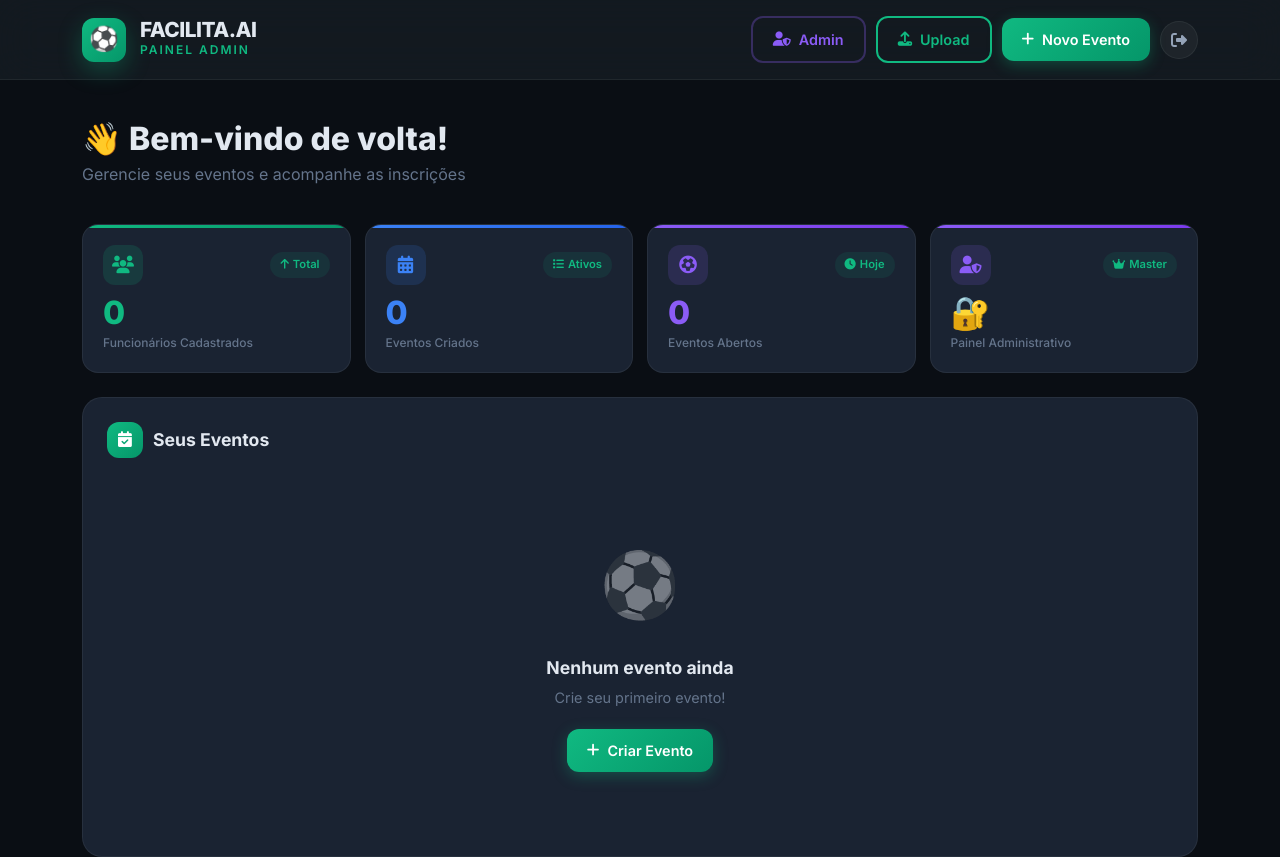
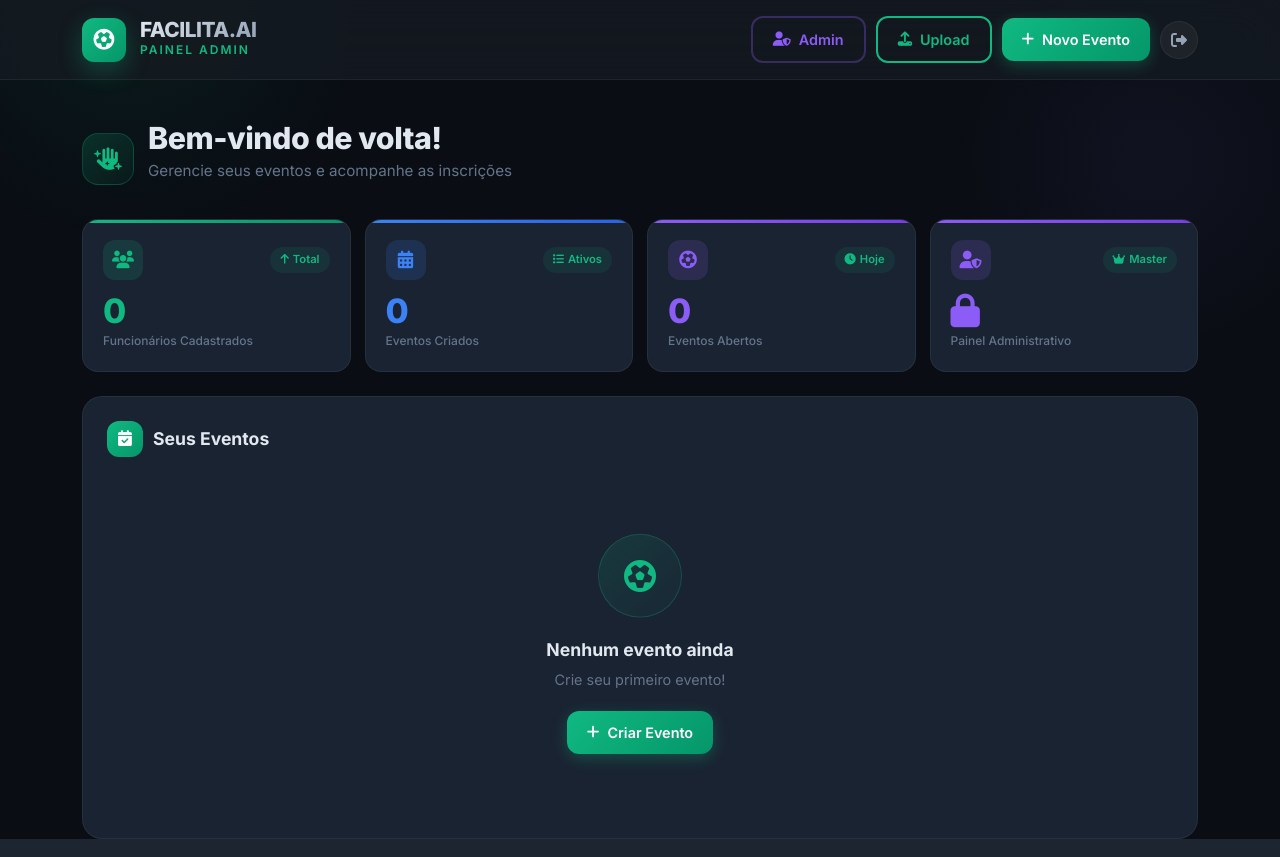
Before and after one commit to brenobucciarati/facilita.ai, a Flask app: page /admin/dashboard in a window 1280 px wide. Run offline with Flask 3, Linux system fonts and the light colour scheme; a user stored in the database is signed in; data that the repository does not hold is empty.

Commit message:
Update dashboard.html

```diff
--- a/templates/admin/dashboard.html
+++ b/templates/admin/dashboard.html
@@ -13,14 +13,26 @@
         --radius-lg: 16px; --radius-xl: 20px;
     }
     body { background: var(--bg-primary) !important; font-family: 'Inter', 'Segoe UI', sans-serif; }
-    .navbar-dashboard { background: rgba(20,27,34,0.9); backdrop-filter: blur(20px); -webkit-backdrop-filter: blur(20px); border-bottom: 1px solid var(--border-color); padding: 16px 0; position: sticky; top: 0; z-index: 100; }
+
+    /* ===== Ambient background glow ===== */
+    body::before {
+        content: ''; position: fixed; inset: 0; pointer-events: none; z-index: 0;
+        background:
+            radial-gradient(600px circle at 10% 0%, rgba(16,185,129,0.08), transparent 40%),
+            radial-gradient(500px circle at 90% 20%, rgba(139,92,246,0.06), transparent 40%);
+    }
+    .container { position: relative; z-index: 1; }
+
+    /* ===== Navbar ===== */
+    .navbar-dashboard { background: rgba(20,27,34,0.85); backdrop-filter: blur(20px); -webkit-backdrop-filter: blur(20px); border-bottom: 1px solid var(--border-color); padding: 16px 0; position: sticky; top: 0; z-index: 100; }
     .navbar-brand-dash { display: flex; align-items: center; gap: 14px; text-decoration: none; }
-    .brand-logo { width: 44px; height: 44px; background: linear-gradient(135deg, #10b981, #059669); border-radius: var(--radius-md); display: flex; align-items: center; justify-content: center; color: #fff; font-size: 1.5em; box-shadow: 0 8px 25px rgba(16,185,129,0.3); }
+    .brand-logo { width: 44px; height: 44px; background: linear-gradient(135deg, #10b981, #059669); border-radius: var(--radius-md); display: flex; align-items: center; justify-content: center; color: #fff; font-size: 1.3em; box-shadow: 0 8px 25px rgba(16,185,129,0.3); transition: transform 0.3s ease; }
+    .navbar-brand-dash:hover .brand-logo { transform: rotate(-8deg) scale(1.05); }
     .brand-text { color: var(--text-primary); }
-    .brand-title { font-size: 1.3em; font-weight: 800; letter-spacing: -0.5px; line-height: 1; }
+    .brand-title { font-size: 1.3em; font-weight: 800; letter-spacing: -0.5px; line-height: 1; background: linear-gradient(135deg, #e2e8f0, #94a3b8); -webkit-background-clip: text; background-clip: text; -webkit-text-fill-color: transparent; }
     .brand-subtitle { font-size: 0.75em; color: var(--accent-green); letter-spacing: 2px; text-transform: uppercase; font-weight: 600; }
     .nav-actions { display: flex; gap: 10px; align-items: center; }
-    .btn-dash { padding: 10px 20px; border-radius: var(--radius-md); font-weight: 600; font-size: 0.9em; text-decoration: none; transition: all 0.3s; display: inline-flex; align-items: center; gap: 8px; border: none; cursor: pointer; white-space: nowrap; }
+    .btn-dash { padding: 10px 20px; border-radius: var(--radius-md); font-weight: 600; font-size: 0.9em; text-decoration: none; transition: all 0.25s cubic-bezier(.4,0,.2,1); display: inline-flex; align-items: center; gap: 8px; border: none; cursor: pointer; white-space: nowrap; }
     .btn-dash-primary { background: linear-gradient(135deg, var(--accent-green), var(--accent-green-dark)); color: #fff; box-shadow: 0 4px 15px rgba(16,185,129,0.3); }
     .btn-dash-primary:hover { transform: translateY(-2px); box-shadow: 0 8px 25px rgba(16,185,129,0.4); color: #fff; }
     .btn-dash-outline { background: transparent; color: var(--accent-green); border: 2px solid var(--accent-green); }
@@ -28,77 +40,112 @@
     .btn-dash-admin { background: transparent; color: var(--accent-purple); border: 2px solid rgba(139,92,246,0.3); }
     .btn-dash-admin:hover { background: var(--accent-purple); color: #fff; transform: translateY(-2px); box-shadow: 0 6px 20px rgba(139,92,246,0.4); }
     .btn-icon { width: 38px; height: 38px; border-radius: 50%; display: flex; align-items: center; justify-content: center; background: rgba(255,255,255,0.05); color: var(--text-secondary); border: 1px solid var(--border-color); cursor: pointer; transition: all 0.3s ease; text-decoration: none; }
-    .btn-icon:hover { background: rgba(255,255,255,0.1); color: var(--text-primary); }
-    .welcome-section { padding: 40px 0 20px; }
-    .welcome-title { font-size: 2em; font-weight: 800; color: var(--text-primary); margin-bottom: 4px; }
-    .welcome-subtitle { color: var(--text-muted); font-size: 1em; }
+    .btn-icon:hover { background: rgba(239,68,68,0.15); color: #ef4444; transform: rotate(-8deg); }
+
+    /* ===== Welcome ===== */
+    .welcome-section { padding: 40px 0 20px; display: flex; align-items: center; gap: 14px; animation: fadeInUp 0.5s ease both; }
+    .welcome-icon { width: 52px; height: 52px; border-radius: var(--radius-lg); background: linear-gradient(135deg, rgba(16,185,129,0.18), rgba(16,185,129,0.05)); border: 1px solid rgba(16,185,129,0.25); display: flex; align-items: center; justify-content: center; color: var(--accent-green); font-size: 1.4em; animation: wave 2.2s ease-in-out infinite; flex-shrink: 0; }
+    .welcome-title { font-size: 1.9em; font-weight: 800; color: var(--text-primary); margin-bottom: 2px; letter-spacing: -0.5px; }
+    .welcome-subtitle { color: var(--text-muted); font-size: 0.95em; }
+    @keyframes wave { 0%,100%{transform:rotate(0)} 25%{transform:rotate(-12deg)} 75%{transform:rotate(12deg)} }
+
+    /* ===== Stats grid ===== */
     .stats-grid { display: grid; grid-template-columns: repeat(auto-fit, minmax(200px, 1fr)); gap: 14px; margin-bottom: 24px; }
-    .stat-card-dash { background: var(--bg-card); border: 1px solid var(--border-color); border-radius: var(--radius-lg); padding: 20px; position: relative; overflow: hidden; transition: all 0.3s ease; cursor: default; }
+    .stat-card-dash {
+        background: var(--bg-card); border: 1px solid var(--border-color); border-radius: var(--radius-lg);
+        padding: 20px; position: relative; overflow: hidden; cursor: default;
+        transition: transform 0.3s cubic-bezier(.4,0,.2,1), box-shadow 0.3s ease, border-color 0.3s ease;
+        animation: fadeInUp 0.5s ease both;
+    }
+    .stat-card-dash:nth-child(1){ animation-delay: .05s; }
+    .stat-card-dash:nth-child(2){ animation-delay: .1s; }
+    .stat-card-dash:nth-child(3){ animation-delay: .15s; }
+    .stat-card-dash:nth-child(4){ animation-delay: .2s; }
     .stat-card-dash.clickable { cursor: pointer; }
-    .stat-card-dash.clickable:hover { transform: translateY(-4px); border-color: var(--accent-purple); box-shadow: 0 15px 40px rgba(139,92,246,0.15); }
+    .stat-card-dash.clickable:hover { transform: translateY(-4px); border-color: rgba(139,92,246,0.4); box-shadow: 0 15px 40px rgba(139,92,246,0.18); }
     .stat-card-dash:not(.clickable):hover { transform: translateY(-4px); border-color: rgba(16,185,129,0.3); box-shadow: 0 20px 50px rgba(0,0,0,0.4); }
     .stat-card-dash::before { content: ''; position: absolute; top: 0; left: 0; width: 100%; height: 3px; }
     .stat-card-green::before { background: linear-gradient(90deg, #10b981, #059669); }
     .stat-card-blue::before { background: linear-gradient(90deg, #3b82f6, #2563eb); }
     .stat-card-purple::before { background: linear-gradient(90deg, #8b5cf6, #7c3aed); }
-    .stat-header { display: flex; align-items: center; justify-content: space-between; margin-bottom: 12px; }
-    .stat-icon-circle { width: 40px; height: 40px; border-radius: var(--radius-md); display: flex; align-items: center; justify-content: center; font-size: 1.1em; }
+    .stat-header { display: flex; align-items: center; justify-content: space-between; margin-bottom: 14px; }
+    .stat-icon-circle { width: 40px; height: 40px; border-radius: var(--radius-md); display: flex; align-items: center; justify-content: center; font-size: 1.1em; transition: transform 0.3s ease; }
+    .stat-card-dash:hover .stat-icon-circle { transform: scale(1.1) rotate(-6deg); }
     .stat-icon-green { background: rgba(16,185,129,0.15); color: #10b981; }
     .stat-icon-blue { background: rgba(59,130,246,0.15); color: #3b82f6; }
     .stat-icon-purple { background: rgba(139,92,246,0.15); color: #8b5cf6; }
     .stat-trend { font-size: 0.7em; font-weight: 600; padding: 4px 10px; border-radius: 20px; }
     .stat-trend-up { background: rgba(16,185,129,0.1); color: #10b981; }
-    .stat-value-dash { font-size: 2em; font-weight: 800; line-height: 1; margin-bottom: 4px; }
+    .stat-value-dash { font-size: 2.1em; font-weight: 800; line-height: 1; margin-bottom: 4px; letter-spacing: -1px; }
     .stat-value-green { color: #10b981; }
     .stat-value-blue { color: #3b82f6; }
     .stat-value-purple { color: #8b5cf6; }
     .stat-label-dash { color: var(--text-muted); font-size: 0.75em; font-weight: 500; }
-    .events-section { background: var(--bg-card); border: 1px solid var(--border-color); border-radius: var(--radius-xl); padding: 24px; }
+
+    /* ===== Events section ===== */
+    .events-section { background: var(--bg-card); border: 1px solid var(--border-color); border-radius: var(--radius-xl); padding: 24px; animation: fadeInUp 0.5s ease .25s both; }
     .section-header { display: flex; align-items: center; justify-content: space-between; margin-bottom: 20px; flex-wrap: wrap; gap: 12px; }
     .section-title { display: flex; align-items: center; gap: 10px; color: var(--text-primary); font-size: 1.1em; font-weight: 700; }
     .section-title .icon-bg { width: 36px; height: 36px; background: linear-gradient(135deg, #10b981, #059669); border-radius: var(--radius-md); display: flex; align-items: center; justify-content: center; color: #fff; font-size: 0.9em; }
     .event-count-badge { background: rgba(16,185,129,0.1); color: var(--accent-green); padding: 4px 12px; border-radius: 20px; font-weight: 600; font-size: 0.8em; }
     .events-grid { display: grid; grid-template-columns: repeat(auto-fill, minmax(320px, 1fr)); gap: 16px; }
-    .event-card { background: var(--bg-secondary); border: 1px solid var(--border-color); border-radius: var(--radius-lg); padding: 20px; transition: all 0.3s ease; position: relative; overflow: hidden; }
-    .event-card:hover { border-color: rgba(16,185,129,0.3); transform: translateY(-2px); box-shadow: 0 20px 50px rgba(0,0,0,0.4); }
-    .event-card-header { display: flex; align-items: flex-start; justify-content: space-between; margin-bottom: 12px; }
-    .event-name { font-size: 1em; font-weight: 700; color: var(--text-primary); margin-bottom: 4px; }
-    .event-code { font-size: 0.7em; color: var(--accent-green); font-family: 'Courier New', monospace; background: rgba(16,185,129,0.1); padding: 4px 8px; border-radius: var(--radius-sm); display: inline-block; }
-    .event-status { padding: 4px 10px; border-radius: 20px; font-size: 0.7em; font-weight: 700; text-transform: uppercase; letter-spacing: 1px; }
+    .event-card {
+        background: var(--bg-secondary); border: 1px solid var(--border-color); border-radius: var(--radius-lg);
+        padding: 20px; position: relative; overflow: hidden;
+        transition: transform 0.3s cubic-bezier(.4,0,.2,1), box-shadow 0.3s ease, border-color 0.3s ease;
+        animation: fadeInUp 0.45s ease both;
+    }
+    .event-card:hover { border-color: rgba(16,185,129,0.35); transform: translateY(-3px); box-shadow: 0 20px 50px rgba(0,0,0,0.45); }
+    .event-card-header { display: flex; align-items: flex-start; justify-content: space-between; margin-bottom: 12px; gap: 10px; }
+    .event-name { font-size: 1em; font-weight: 700; color: var(--text-primary); margin-bottom: 6px; }
+    .event-code { font-size: 0.7em; color: var(--accent-green); font-family: 'Courier New', monospace; background: rgba(16,185,129,0.1); padding: 4px 8px; border-radius: var(--radius-sm); display: inline-flex; align-items: center; gap: 5px; }
+    .event-status { padding: 4px 10px; border-radius: 20px; font-size: 0.65em; font-weight: 700; text-transform: uppercase; letter-spacing: 1px; display: inline-flex; align-items: center; gap: 5px; white-space: nowrap; }
     .status-aberto { background: rgba(16,185,129,0.15); color: #10b981; border: 1px solid rgba(16,185,129,0.3); }
+    .status-aberto i { animation: pulse 1.6s ease-in-out infinite; }
     .status-fechado { background: rgba(239,68,68,0.15); color: #ef4444; border: 1px solid rgba(239,68,68,0.3); }
-    .event-details { display: grid; grid-template-columns: 1fr 1fr; gap: 8px; margin-bottom: 16px; }
-    .event-detail { display: flex; align-items: center; gap: 6px; color: var(--text-secondary); font-size: 0.8em; }
+    @keyframes pulse { 0%,100%{opacity:1} 50%{opacity:.35} }
+    .event-details { display: grid; grid-template-columns: 1fr 1fr; gap: 10px; margin-bottom: 16px; padding: 12px; background: rgba(255,255,255,0.02); border-radius: var(--radius-md); border: 1px solid var(--border-color); }
+    .event-detail { display: flex; align-items: center; gap: 7px; color: var(--text-secondary); font-size: 0.8em; }
     .event-detail i { color: var(--accent-green); font-size: 0.9em; width: 16px; text-align: center; }
-    .btn-event { flex: 1; padding: 8px; border-radius: var(--radius-md); font-weight: 600; font-size: 0.8em; text-decoration: none; text-align: center; transition: all 0.3s ease; display: inline-flex; align-items: center; justify-content: center; gap: 4px; }
+    .btn-event { flex: 1; padding: 9px; border-radius: var(--radius-md); font-weight: 600; font-size: 0.8em; text-decoration: none; text-align: center; transition: all 0.25s cubic-bezier(.4,0,.2,1); display: inline-flex; align-items: center; justify-content: center; gap: 5px; }
     .btn-event-primary { background: linear-gradient(135deg, #10b981, #059669); color: #fff; }
     .btn-event-primary:hover { box-shadow: 0 8px 25px rgba(16,185,129,0.4); color: #fff; transform: translateY(-1px); }
     .btn-event-outline { background: transparent; color: var(--accent-green); border: 2px solid var(--accent-green); }
     .btn-event-outline:hover { background: var(--accent-green); color: #fff; }
-    .btn-copiar { background: transparent; color: #8b5cf6; border: 2px solid rgba(139,92,246,0.3); border-radius: var(--radius-md); padding: 8px 12px; font-weight: 600; font-size: 0.8em; cursor: pointer; transition: all 0.3s ease; display: inline-flex; align-items: center; gap: 4px; justify-content: center; flex: 1; }
+    .btn-copiar { background: transparent; color: #8b5cf6; border: 2px solid rgba(139,92,246,0.3); border-radius: var(--radius-md); padding: 9px 12px; font-weight: 600; font-size: 0.8em; cursor: pointer; transition: all 0.25s cubic-bezier(.4,0,.2,1); display: inline-flex; align-items: center; gap: 5px; justify-content: center; flex: 1; }
     .btn-copiar:hover { background: #8b5cf6; color: #fff; border-color: #8b5cf6; transform: translateY(-1px); }
-    .btn-copiar.copiado { background: #10b981; border-color: #10b981; color: #fff; }
-    .btn-excluir { background: transparent; color: #ef4444; border: 2px solid rgba(239,68,68,0.3); border-radius: var(--radius-md); padding: 8px 12px; font-weight: 600; font-size: 0.8em; cursor: pointer; transition: all 0.3s ease; display: inline-flex; align-items: center; gap: 4px; justify-content: center; flex: 1; }
+    .btn-copiar.copiado { background: #10b981; border-color: #10b981; color: #fff; animation: pop 0.3s ease; }
+    @keyframes pop { 0%{transform:scale(1)} 50%{transform:scale(1.06)} 100%{transform:scale(1)} }
+    .btn-excluir { background: transparent; color: #ef4444; border: 2px solid rgba(239,68,68,0.3); border-radius: var(--radius-md); padding: 9px 12px; font-weight: 600; font-size: 0.8em; cursor: pointer; transition: all 0.25s cubic-bezier(.4,0,.2,1); display: inline-flex; align-items: center; gap: 5px; justify-content: center; flex: 1; }
     .btn-excluir:hover { background: #ef4444; color: #fff; border-color: #ef4444; transform: translateY(-1px); }
+
+    /* ===== Modal ===== */
     .modal-excluir .modal-content { background: #1a2332; border: 1px solid rgba(255,255,255,0.08); border-radius: 20px; }
     .modal-excluir .modal-header { border-bottom: 1px solid rgba(255,255,255,0.06); padding: 16px 20px; }
     .modal-excluir .modal-body { padding: 20px; color: #94a3b8; }
     .modal-excluir .modal-footer { border-top: 1px solid rgba(255,255,255,0.06); padding: 12px 20px; }
     .modal-excluir .modal-title { color: #e2e8f0; font-weight: 700; }
-    .empty-state-dash { text-align: center; padding: 60px 20px; }
-    .empty-icon-dash { font-size: 4em; margin-bottom: 16px; opacity: 0.4; animation: float 3s ease-in-out infinite; }
-    @keyframes float { 0%,100%{transform:translateY(0)} 50%{transform:translateY(-15px)} }
+
+    /* ===== Empty state ===== */
+    .empty-state-dash { text-align: center; padding: 60px 20px; animation: fadeInUp 0.5s ease both; }
+    .empty-icon-dash { width: 84px; height: 84px; margin: 0 auto 18px; border-radius: 50%; background: linear-gradient(135deg, rgba(16,185,129,0.15), rgba(16,185,129,0.03)); border: 1px solid rgba(16,185,129,0.25); display: flex; align-items: center; justify-content: center; font-size: 2em; color: var(--accent-green); animation: float 3s ease-in-out infinite; }
+    @keyframes float { 0%,100%{transform:translateY(0)} 50%{transform:translateY(-10px)} }
+    @keyframes fadeInUp { from{opacity:0;transform:translateY(16px)} to{opacity:1;transform:translateY(0)} }
     .empty-title-dash { color: var(--text-primary); font-size: 1.1em; font-weight: 700; margin-bottom: 8px; }
     .empty-text-dash { color: var(--text-muted); margin-bottom: 20px; font-size: 0.9em; }
+
+    /* ===== Alerts ===== */
     .alert-premium { display: flex; align-items: center; gap: 10px; padding: 14px 18px; border-radius: var(--radius-lg); font-weight: 500; font-size: 0.85em; animation: slideInDown 0.5s ease; }
     @keyframes slideInDown { from{opacity:0;transform:translateY(-20px)} to{opacity:1;transform:translateY(0)} }
     .alert-success { background: rgba(16,185,129,0.1); border: 1px solid rgba(16,185,129,0.3); color: #10b981; }
     .alert-danger { background: rgba(239,68,68,0.1); border: 1px solid rgba(239,68,68,0.3); color: #ef4444; }
+
     @media (max-width: 768px) {
         .navbar-dashboard .container { flex-direction: column; gap: 10px; }
         .nav-actions { flex-wrap: wrap; justify-content: center; }
         .btn-dash { font-size: 0.75em; padding: 8px 12px; }
-        .welcome-title { font-size: 1.4em; }
+        .welcome-title { font-size: 1.3em; }
+        .welcome-icon { width: 44px; height: 44px; font-size: 1.15em; }
         .stats-grid { grid-template-columns: repeat(2, 1fr); gap: 10px; }
         .stat-card-dash { padding: 14px; }
         .stat-value-dash { font-size: 1.4em; }
@@ -113,7 +160,7 @@
 <nav class="navbar-dashboard">
     <div class="container d-flex justify-content-between align-items-center">
         <a href="{{ url_for('dashboard') }}" class="navbar-brand-dash">
-            <div class="brand-logo">⚽</div>
+            <div class="brand-logo"><i class="fas fa-futbol"></i></div>
             <div class="brand-text"><div class="brand-title">FACILITA.AI</div><div class="brand-subtitle">Painel Admin</div></div>
         </a>
         <div class="nav-actions">
@@ -131,8 +178,11 @@
 
 <div class="container">
     <div class="welcome-section">
-        <h1 class="welcome-title">👋 Bem-vindo de volta!</h1>
-        <p class="welcome-subtitle">Gerencie seus eventos e acompanhe as inscrições</p>
+        <div class="welcome-icon"><i class="fas fa-hand-sparkles"></i></div>
+        <div>
+            <h1 class="welcome-title">Bem-vindo de volta!</h1>
+            <p class="welcome-subtitle">Gerencie seus eventos e acompanhe as inscrições</p>
+        </div>
     </div>
     {% with messages = get_flashed_messages(with_categories=true) %}
         {% if messages %}{% for category, message in messages %}<div class="alert-premium alert-{{ category }} mb-4"><i class="fas fa-{{ 'check-circle' if category == 'success' else 'exclamation-circle' }}"></i><span>{{ message|safe }}</span></div>{% endfor %}{% endif %}
@@ -157,7 +207,7 @@
         {% if current_user.role == 'admin' %}
         <div class="stat-card-dash stat-card-purple clickable admin-card-click" data-url="{{ url_for('admin_usuarios') }}">
             <div class="stat-header"><div class="stat-icon-circle stat-icon-purple"><i class="fas fa-user-shield"></i></div><span class="stat-trend stat-trend-up"><i class="fas fa-crown me-1"></i>Master</span></div>
-            <div class="stat-value-dash stat-value-purple">🔐</div>
+            <div class="stat-value-dash stat-value-purple"><i class="fas fa-lock"></i></div>
             <div class="stat-label-dash">Painel Administrativo</div>
         </div>
         {% endif %}
@@ -168,8 +218,13 @@
         {% if eventos %}
         <div class="events-grid">
             {% for evento in eventos %}
-            <div class="event-card">
-                <div class="event-card-header"><div><div class="event-name">{{ evento.nome }}</div><span class="event-code">{{ evento.codigo_link }}</span></div><span class="event-status {{ 'status-aberto' if evento.status == 'aberto' else 'status-fechado' }}">{{ evento.status }}</span></div>
+            <div class="event-card" style="animation-delay: {{ loop.index0 * 0.05 }}s;">
+                <div class="event-card-header">
+                    <div><div class="event-name">{{ evento.nome }}</div><span class="event-code"><i class="fas fa-hashtag"></i>{{ evento.codigo_link }}</span></div>
+                    <span class="event-status {{ 'status-aberto' if evento.status == 'aberto' else 'status-fechado' }}">
+                        <i class="fas {{ 'fa-circle' if evento.status == 'aberto' else 'fa-circle-xmark' }}"></i>{{ evento.status }}
+                    </span>
+                </div>
                 <div class="event-details">
                     <div class="event-detail"><i class="fas fa-calendar-day"></i>{{ evento.data_evento.strftime('%d/%m/%Y') }}</div>
                     <div class="event-detail"><i class="fas fa-clock"></i>{{ evento.data_evento.strftime('%H:%M') }}</div>
@@ -190,7 +245,7 @@
             {% endfor %}
         </div>
         {% else %}
-        <div class="empty-state-dash"><div class="empty-icon-dash">⚽</div><h3 class="empty-title-dash">Nenhum evento ainda</h3><p class="empty-text-dash">Crie seu primeiro evento!</p><a href="{{ url_for('criar_evento') }}" class="btn-dash btn-dash-primary"><i class="fas fa-plus"></i>Criar Evento</a></div>
+        <div class="empty-state-dash"><div class="empty-icon-dash"><i class="fas fa-futbol"></i></div><h3 class="empty-title-dash">Nenhum evento ainda</h3><p class="empty-text-dash">Crie seu primeiro evento!</p><a href="{{ url_for('criar_evento') }}" class="btn-dash btn-dash-primary"><i class="fas fa-plus"></i>Criar Evento</a></div>
         {% endif %}
     </div>
 </div>
```
